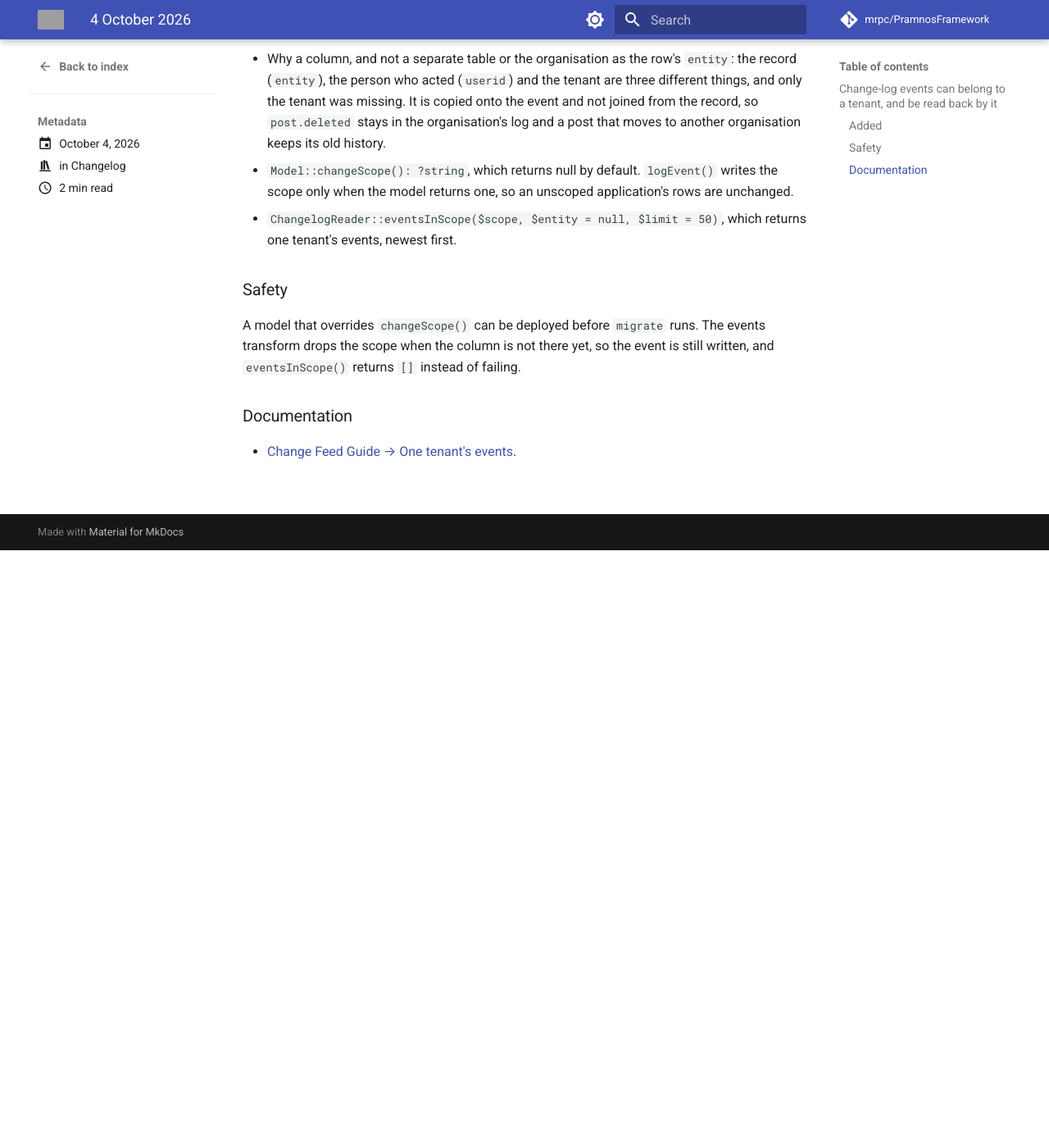
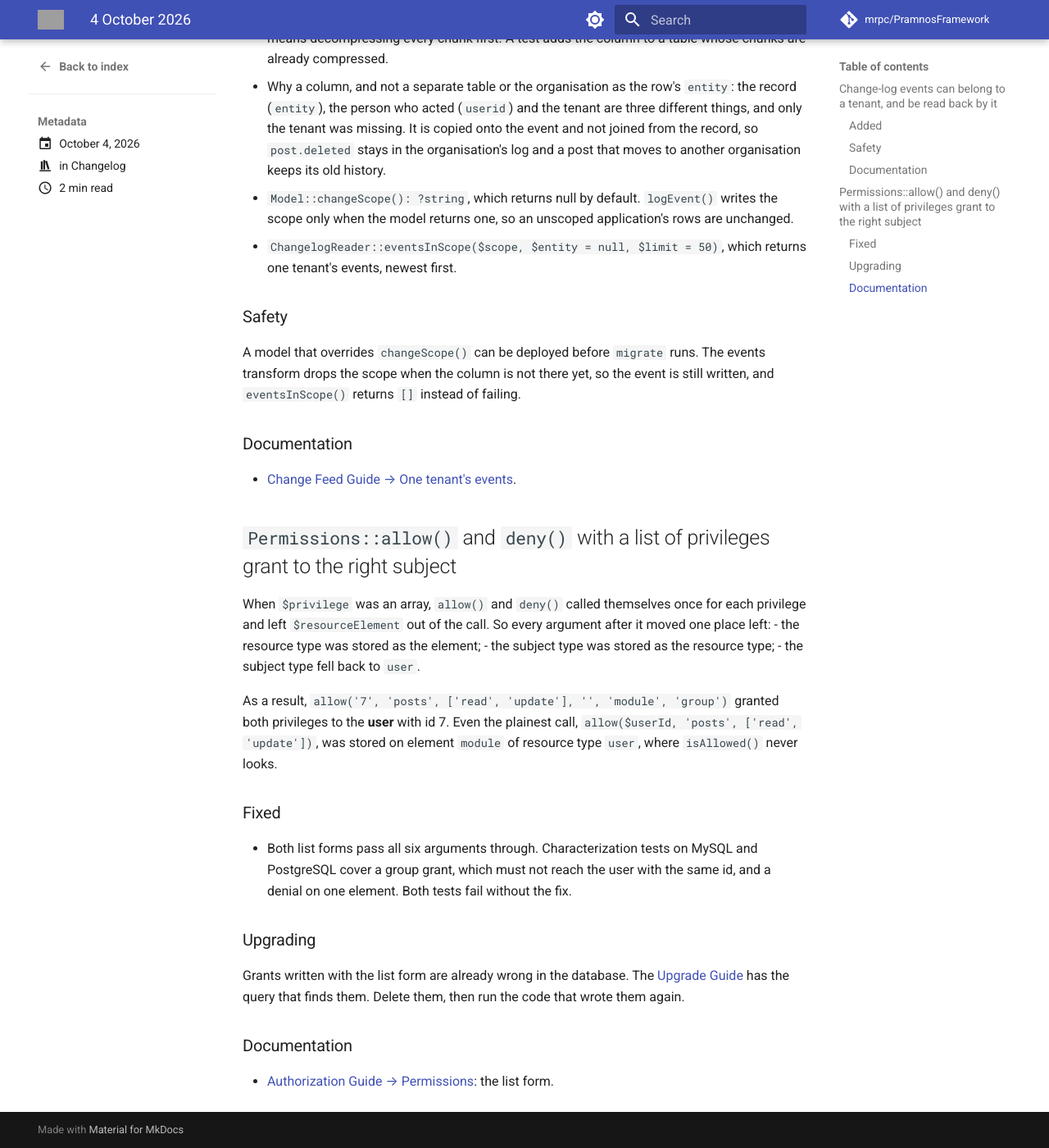
Before and after one commit to mrpc/PramnosFramework, an MkDocs documentation site: the page built from docs/version-history/posts/2026-10-04.md, in a window 1280 px wide and 1400 px high, scrolled down 729 px. Shown: the whole window at 82% size. Built offline with MkDocs 1.6.1 and Material for MkDocs 9.7.7, drawn with Linux system fonts in a browser that asks for light colours; comment, search, counter and statistics services are not loaded; some of the changed text lies outside the part shown; grey boxes are pictures that could not be loaded.

Commit message:
fix(auth)!: allow()/deny() with a list of privileges no longer grant to the wrong subject

```diff
--- a/docs/version-history/posts/2026-10-04.md
+++ b/docs/version-history/posts/2026-10-04.md
@@ -6,9 +6,10 @@
 
 # 4 October 2026
 
-1 change:
+2 changes:
 
 - Change-log events can belong to a tenant, and be read back by it
+- `Permissions::allow()` and `deny()` with a list of privileges grant to the right subject
 
 <!-- more -->
 
@@ -47,3 +48,33 @@
 ### Documentation
 
 - [Change Feed Guide → One tenant's events](../../Pramnos_Change_Feed_Guide.md#one-tenants-events).
+
+## `Permissions::allow()` and `deny()` with a list of privileges grant to the right subject
+
+When `$privilege` was an array, `allow()` and `deny()` called themselves once for each
+privilege and left `$resourceElement` out of the call. So every argument after it moved one
+place left:
+- the resource type was stored as the element;
+- the subject type was stored as the resource type;
+- the subject type fell back to `user`.
+
+As a result, `allow('7', 'posts', ['read', 'update'], '', 'module', 'group')` granted both
+privileges to the **user** with id 7. Even the plainest call,
+`allow($userId, 'posts', ['read', 'update'])`, was stored on element `module` of resource
+type `user`, where `isAllowed()` never looks.
+
+### Fixed
+
+- Both list forms pass all six arguments through. Characterization tests on MySQL and
+  PostgreSQL cover a group grant, which must not reach the user with the same id, and a
+  denial on one element. Both tests fail without the fix.
+
+### Upgrading
+
+Grants written with the list form are already wrong in the database. The
+[Upgrade Guide](../../Pramnos_Upgrade_Guide.md#since-v12-unreleased) has the query that finds
+them. Delete them, then run the code that wrote them again.
+
+### Documentation
+
+- [Authorization Guide → Permissions](../../Pramnos_Authorization_Guide.md#permissions-grants-in-a-table): the list form.
```
Also changed, not shown: docs/Pramnos_Authorization_Guide.md (+3 -0 lines), docs/Pramnos_Upgrade_Guide.md (+1 -0 lines), 2 other files.
